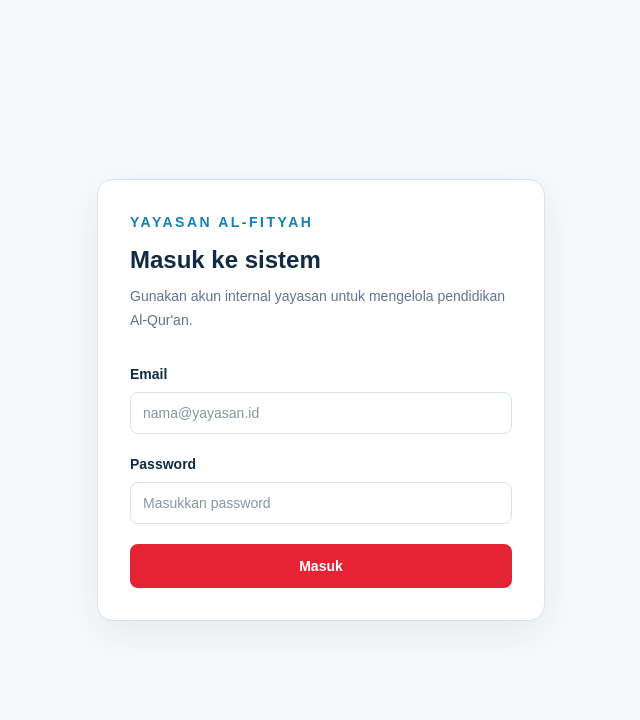
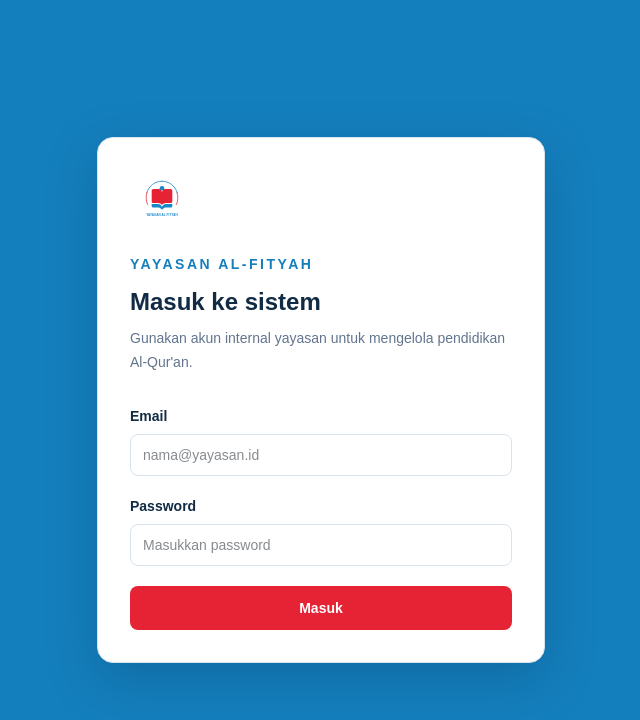
Before and after one commit to marbotji-spec/sistemalfityahbaru, a Next.js app: page /login in a window 1280 px wide. Shown: the top 720 px of the page, without its empty margins (319-959 px from the left). Built offline with nearby package versions, Linux system fonts and the light colour scheme.

Commit message:
feat: apply yayasan branding across app

```diff
--- a/src/app/(auth)/login/page.tsx
+++ b/src/app/(auth)/login/page.tsx
@@ -1,4 +1,5 @@
 import { login } from "@/lib/auth/actions";
+import Image from "next/image";
 
 interface LoginPageProps {
   searchParams: Promise<{ error?: string }>;
@@ -8,9 +9,10 @@
   const params = await searchParams;
 
   return (
-    <main className="flex min-h-screen items-center justify-center bg-[#f7fafc] px-5 py-10">
-      <section className="w-full max-w-md rounded-2xl border border-[#d8e3ec] bg-white p-8 shadow-[0_12px_40px_rgba(17,43,69,0.08)]">
+    <main className="flex min-h-screen items-center justify-center bg-[#147fbd] px-5 py-10">
+      <section className="w-full max-w-md rounded-2xl border border-white/30 bg-white p-8 shadow-[0_16px_50px_rgba(7,53,82,0.25)]">
         <div className="mb-8">
+          <Image src="/logo.svg" alt="Logo Yayasan Al-Fityah" width={72} height={72} className="mb-5 h-16 w-16 object-contain" />
           <p className="text-sm font-bold uppercase tracking-[0.18em] text-[#147fbd]">Yayasan Al-Fityah</p>
           <h1 className="mt-3 text-2xl font-bold text-[#112b45]">Masuk ke sistem</h1>
           <p className="mt-2 text-sm leading-6 text-slate-500">Gunakan akun internal yayasan untuk mengelola pendidikan Al-Qur&apos;an.</p>
@@ -19,11 +21,11 @@
         <form action={login} className="space-y-5">
           <label className="block text-sm font-semibold text-[#112b45]">
             Email
-            <input name="email" type="email" required autoComplete="email" className="mt-2 w-full rounded-lg border border-[#c8d7e3] px-3 py-2.5 font-normal outline-none transition focus:border-[#1687c9] focus:ring-2 focus:ring-[#1687c9]/15" placeholder="nama@yayasan.id" />
+            <input name="email" type="email" required autoComplete="email" className="mt-2 w-full rounded-lg border border-[#c8d7e3] px-3 py-2.5 font-normal text-[#101820] outline-none transition focus:border-[#e52335] focus:ring-2 focus:ring-[#e52335]/15" placeholder="nama@yayasan.id" />
           </label>
           <label className="block text-sm font-semibold text-[#112b45]">
             Password
-            <input name="password" type="password" required autoComplete="current-password" className="mt-2 w-full rounded-lg border border-[#c8d7e3] px-3 py-2.5 font-normal outline-none transition focus:border-[#1687c9] focus:ring-2 focus:ring-[#1687c9]/15" placeholder="Masukkan password" />
+            <input name="password" type="password" required autoComplete="current-password" className="mt-2 w-full rounded-lg border border-[#c8d7e3] px-3 py-2.5 font-normal text-[#101820] outline-none transition focus:border-[#e52335] focus:ring-2 focus:ring-[#e52335]/15" placeholder="Masukkan password" />
           </label>
           <button type="submit" className="w-full rounded-lg bg-[#e52335] px-4 py-3 text-sm font-bold text-white transition hover:bg-[#c91d2e]">Masuk</button>
         </form>
--- a/src/app/dashboard/page.tsx
+++ b/src/app/dashboard/page.tsx
@@ -14,11 +14,11 @@
   const { data: profile, error: profileError } = await supabase.from("profiles").select("full_name, role").eq("id", user.id).maybeSingle();
 
   return (
-    <main className="min-h-screen bg-[#f7fafc]">
-      <header className="border-b border-[#d8e3ec] bg-white px-5 py-4 lg:px-10">
+    <main className="min-h-screen bg-[#eef7fc]">
+      <header className="border-b border-white/20 bg-[#147fbd] px-5 py-4 text-white lg:px-10">
         <div className="mx-auto flex max-w-7xl items-center justify-between">
-          <div><p className="text-sm font-bold uppercase tracking-[0.18em] text-[#147fbd]">Yayasan Al-Fityah</p><h1 className="mt-1 text-xl font-bold text-[#112b45]">Dashboard {profile?.role ?? "Internal"}</h1></div>
-          <form action={logout}><button className="rounded-lg border border-[#e52335] px-4 py-2 text-sm font-semibold text-[#e52335] hover:bg-[#fff1f2]">Keluar</button></form>
+          <div><p className="text-sm font-bold uppercase tracking-[0.18em] text-white">Yayasan Al-Fityah</p><h1 className="mt-1 text-xl font-bold text-white">Dashboard {profile?.role ?? "Internal"}</h1></div>
+          <form action={logout}><button className="rounded-lg bg-[#e52335] px-4 py-2 text-sm font-semibold text-white hover:bg-[#c91d2e]">Keluar</button></form>
         </div>
       </header>
       <div className="mx-auto max-w-7xl px-5 py-10 lg:px-10">
@@ -32,10 +32,10 @@
             ["TPA & Tahfiz", "/admin/tpa"],
             ["Laporan", "/admin/aktivitas"]
           ].map(([label, href]) => (
-            <article key={label} className="rounded-xl border border-[#d8e3ec] bg-white p-5 shadow-sm">
+            <article key={label} className="rounded-xl border border-[#c8d7e3] bg-white p-5 shadow-sm">
               <p className="text-sm font-semibold text-[#112b45]">{label}</p>
               <p className="mt-3 text-sm text-slate-500">Buka modul untuk melanjutkan pekerjaan.</p>
-              <Link href={href} className="mt-5 inline-block text-sm font-bold text-[#147fbd]">Buka modul &rarr;</Link>
+              <Link href={href} className="mt-5 inline-block rounded-md bg-[#e52335] px-3 py-2 text-sm font-bold text-white hover:bg-[#c91d2e]">Buka modul &rarr;</Link>
             </article>
           ))}
         </div>
--- a/src/app/globals.css
+++ b/src/app/globals.css
@@ -3,6 +3,9 @@
 :root {
   --background: #f7fafc;
   --foreground: #112b45;
+  --brand-blue: #147fbd;
+  --brand-red: #e52335;
+  --ink: #101820;
 }
 
 @theme inline {
--- a/src/components/module-placeholder.tsx
+++ b/src/components/module-placeholder.tsx
@@ -10,6 +10,6 @@
 
 export function ModulePlaceholder({ eyebrow, title, description, primaryHref, primaryLabel }: ModulePlaceholderProps) {
   return (
-    <main className="min-h-screen bg-[#f7fafc] px-5 py-10 lg:px-10"><div className="mx-auto max-w-4xl"><Link href="/" className="text-sm font-semibold text-[#147fbd]">&larr; Kembali ke ringkasan</Link><section className="mt-6 rounded-2xl border border-[#d8e3ec] bg-white p-8 shadow-sm"><p className="text-sm font-bold uppercase tracking-[0.18em] text-[#e52335]">{eyebrow}</p><h1 className="mt-3 text-3xl font-bold text-[#112b45]">{title}</h1><p className="mt-3 max-w-2xl leading-7 text-slate-500">{description}</p><div className="mt-8 flex flex-wrap gap-3"><Link href={primaryHref} className="rounded-lg bg-[#e52335] px-4 py-2.5 text-sm font-bold text-white hover:bg-[#c91d2e]">{primaryLabel}</Link><Link href="/dashboard" className="rounded-lg border border-[#1687c9] px-4 py-2.5 text-sm font-bold text-[#147fbd] hover:bg-[#edf8fe]">Buka dashboard</Link></div></section></div></main>
+    <main className="min-h-screen bg-[#eef7fc] px-5 py-10 lg:px-10"><div className="mx-auto max-w-4xl"><Link href="/" className="text-sm font-semibold text-[#147fbd]">&larr; Kembali ke ringkasan</Link><section className="mt-6 overflow-hidden rounded-2xl border border-[#c8d7e3] bg-white shadow-sm"><div className="bg-[#147fbd] p-8 text-white"><p className="text-sm font-bold uppercase tracking-[0.18em] text-[#bfe9ff]">{eyebrow}</p><h1 className="mt-3 text-3xl font-bold">{title}</h1><p className="mt-3 max-w-2xl leading-7 text-white/85">{description}</p></div><div className="p-8"><div className="flex flex-wrap gap-3"><Link href={primaryHref} className="rounded-lg bg-[#e52335] px-4 py-2.5 text-sm font-bold text-white hover:bg-[#c91d2e]">{primaryLabel}</Link><Link href="/dashboard" className="rounded-lg border border-[#1687c9] px-4 py-2.5 text-sm font-bold text-[#147fbd] hover:bg-[#edf8fe]">Buka dashboard</Link></div></div></section></div></main>
   );
 }
```
